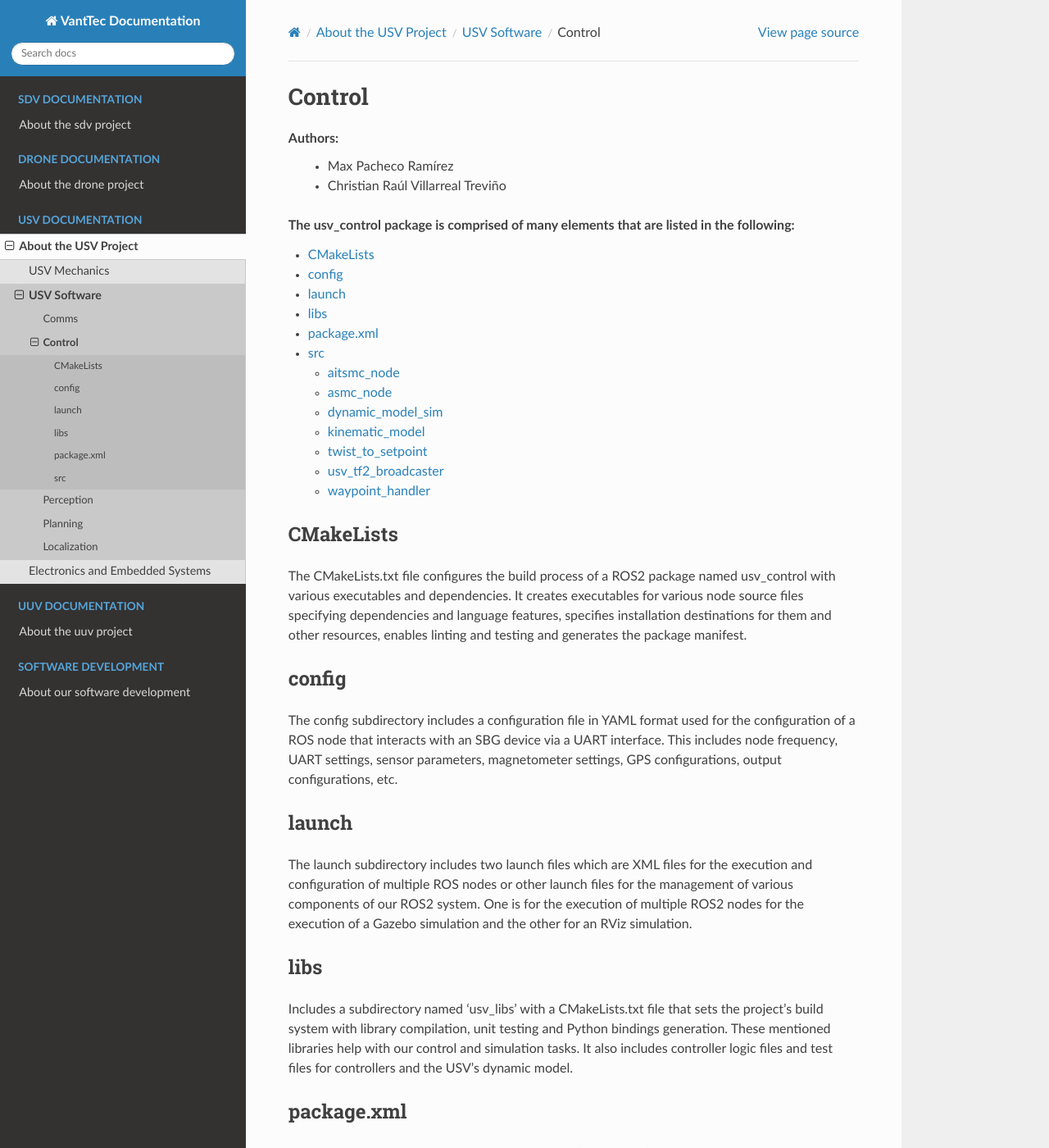
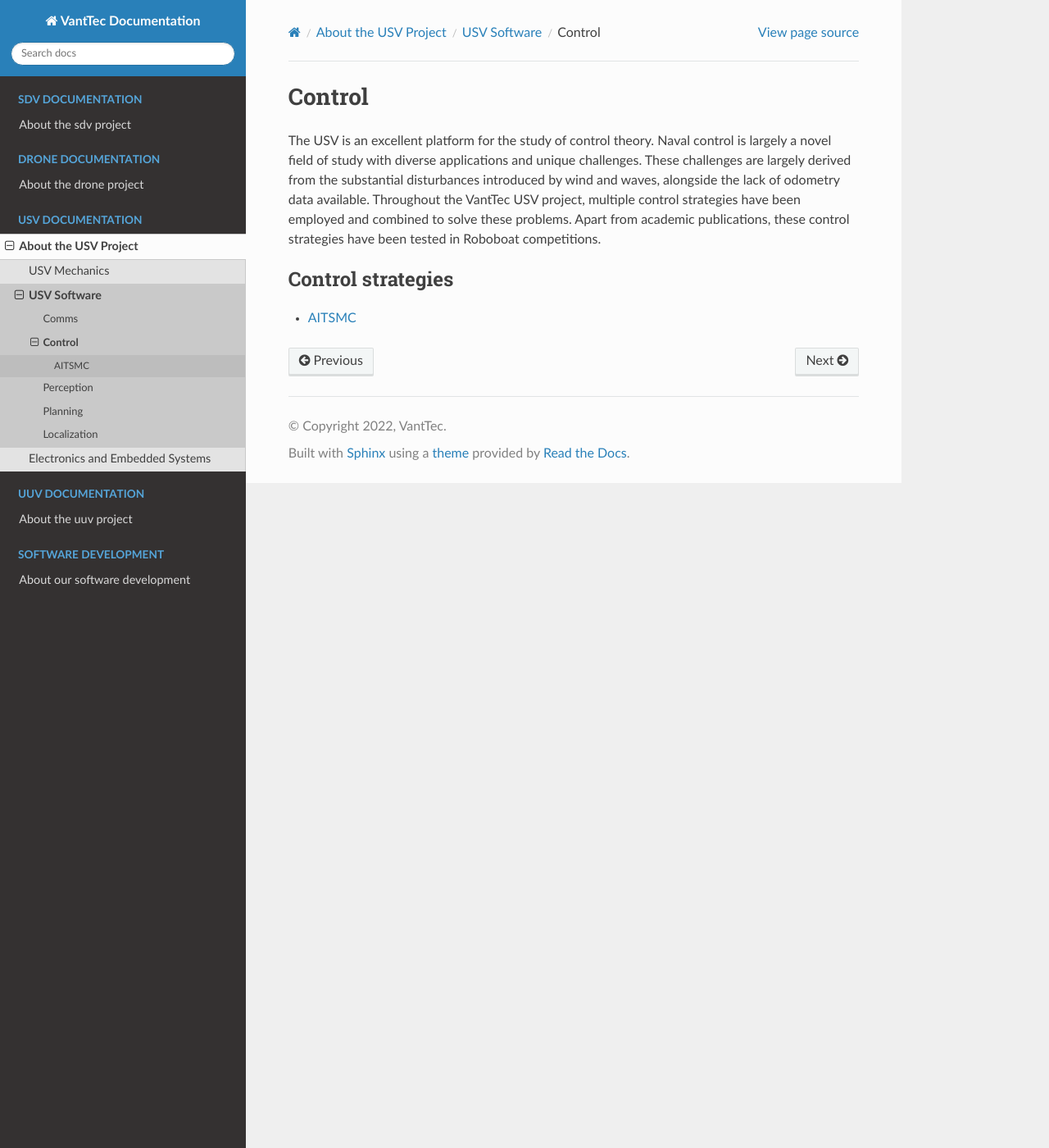
Before and after one commit to vanttec/vanttec_documentation, a Sphinx documentation site: the page built from source/usv/usv_software/usv_software_control.rst, in a window 1280 px wide and 1400 px high. Shown: the whole window at 82% size. Built offline with Sphinx 7.4.7 and the Read the Docs theme 3.1.0, drawn with Linux system fonts in a browser that asks for light colours; pages that are not in the unit, such as notebooks, are missing from menus; some of the changed text lies outside the part shown.

Commit message:
Update usv software control documentation

```diff
--- a/source/usv/usv_software/usv_software_control.rst
+++ b/source/usv/usv_software/usv_software_control.rst
@@ -1,62 +1,14 @@
 Control
 =========
 
-Authors:
- * Max Pacheco Ramírez
- * Christian Raúl Villarreal Treviño
+The USV is an excellent platform for the study of control theory.
+Naval control is largely a novel field of study with diverse applications and unique challenges.
+These challenges are largely derived from the substantial disturbances introduced by wind and waves, alongside the lack of odometry data available.
+Throughout the VantTec USV project, multiple control strategies have been employed and combined to solve these problems.
+Apart from academic publications, these control strategies have been tested in Roboboat competitions.
 
-.. contents:: The usv_control package is comprised of many elements that are listed in the following:
-  :depth: 2
-  :local:
+.. toctree::
+   :maxdepth: 2
+   :caption: Control strategies
 
-CMakeLists
-~~~~~~~~~~~~
-The CMakeLists.txt file configures the build process of a ROS2 package named usv_control with various executables and dependencies. It creates executables for various node source files specifying dependencies and language features, specifies installation destinations for them and other resources, enables linting and testing and generates the package manifest.
-
-config
-~~~~~~~~~~~~
-The config subdirectory includes a configuration file in YAML format used for the configuration of a ROS node that interacts with an SBG device via a UART interface. This includes node frequency, UART settings, sensor parameters, magnetometer settings, GPS configurations, output configurations, etc.
-
-launch
-~~~~~~~~~~~~
-The launch subdirectory includes two launch files which are XML files for the execution and configuration of multiple ROS nodes or other launch files for the management of various components of our ROS2 system. One is for the execution of multiple ROS2 nodes for the execution of a Gazebo simulation and the other for an RViz simulation.
-
-libs
-~~~~~~~~~~~~
-Includes a subdirectory named 'usv_libs' with a CMakeLists.txt file that sets the project's build system with library compilation, unit testing and Python bindings generation. These mentioned libraries help with our control and simulation tasks. It also includes controller logic files and test files for controllers and the USV's dynamic model.
-
-package.xml
-~~~~~~~~~~~~
-The package.xml file provides metadata about the 'usv_control' ROS2 package such as its dependencies and build configuration.
-
-src
-~~~~~~~~~~~~
-The src subdirectory includes multiple nodes listed in the following:
-
-aitsmc_node
-""""""""""""""
-Defines the logic of the AITSMC controller as a node that receives setpoint and state information, computes control outputs and publishes thruster values.
-
-asmc_node
-""""""""""""""
-Defines the logic of the ASMC node controller as a node that receives setpoint and state information, computes control outputs and publishes thruster values. It also handles transitions in autonomous mode.
-
-dynamic_model_sim
-""""""""""""""""""""
-ROS2 node that simulates the dynamics of our unmanned surface vehicle with a dynamic model and publishes its position, velocity and odometry information.
-
-kinematic_model
-""""""""""""""""""
-ROS2 node that simulates the kinematics of our unmanned surface vehicle with a kinematic model and publishes its position, velocity and odometry information.
-
-twist_to_setpoint
-""""""""""""""""""""
-ROS2 node that converts Twist messages which describe velocity and rotational motion in ROS2 into separate velocity and heading setpoint messages published to their corresponding topics.
-
-usv_tf2_broadcaster
-""""""""""""""""""""""
-ROS2 node that listens to the position topic, transforms it into a TF2 transform message that describe the relationship between different coordinate frames in a system and passes it to the TF2 system. This converted value can then be used by other nodes for localization, navigation or visualization.
-
-waypoint_handler
-""""""""""""""""""
-ROS2 node that handles waypoint navigation for our USV. It enables the USV to navigate toward a desired waypoint while handling manual and autonomous modes, controlling the USV's heading, velocity and pivot based on received commands and the vehicle's current state.
+   ./usv_software_control/usv_software_control_aitsmc
--- a/source/usv_documentation.rst
+++ b/source/usv_documentation.rst
@@ -15,7 +15,7 @@ Hi! The USV (Unmanned Surface Vehicle) Project was one of the first initiatives
 Beyond competitions, the project has significantly contributed to scientific research, leading to published papers 📝 in control theory, 3D vision, and obstacle detection. More recently, it has expanded into innovation and social, economic, and environmental impact 🌍, especially through AWAS (Autonomous Water Administration System)—a cutting-edge system designed to monitor and preserve water ecosystems.
 
 .. toctree::
-   :maxdepth: 4
+   :maxdepth: 3
    :caption: USV Documentation
 
    ./usv/usv_mechanics
```
Also changed, not shown: source/usv/usv_software/usv_software_control/usv_software_control_aitsmc.rst (added, +17 -0 lines), 1 other file.
